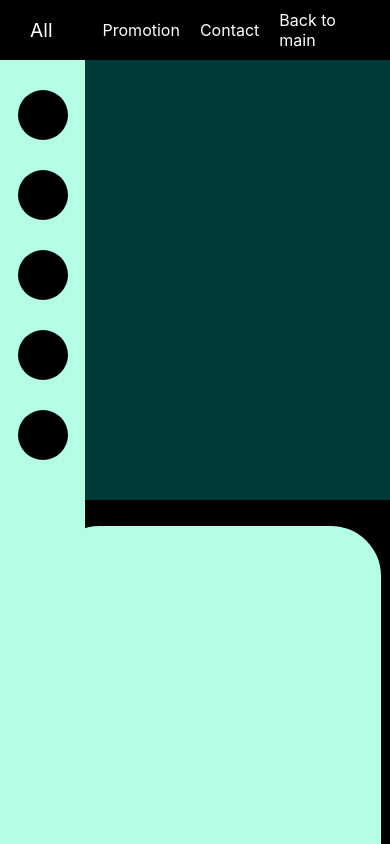
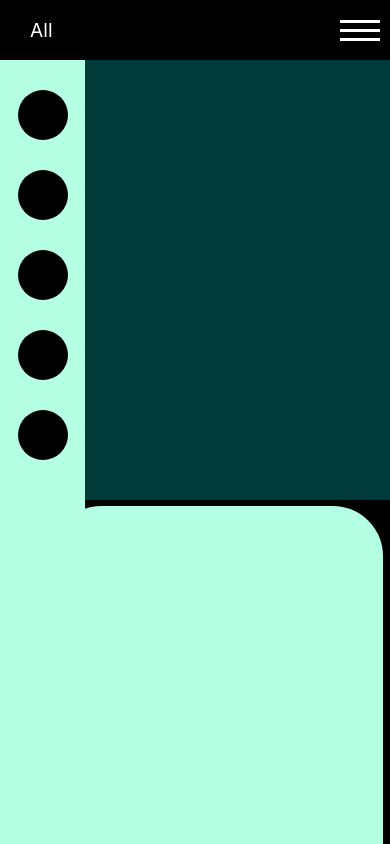
Before and after one commit to Tommiex/website-test, a React (Create React App) app in the folder website/: page /rest in a window 390 px wide. Shown: the top 844 px of the page. Built offline with nearby package versions, Linux system fonts and the light colour scheme; a web font is replaced by a local one.

Commit message:
update rest hamburger

```diff
--- /dev/null
+++ b/website/src/compRestaurant/navbar/hamburger.css
@@ -0,0 +1,60 @@
+.hamburger{
+    display: none;
+}
+
+@media only screen and (max-width:600px) {
+    .hamburger{
+        display: flex;
+        min-width: 60px;
+        min-height: 60px;
+        justify-content: center ;
+        align-items: center;
+        flex-direction: column;
+        gap: 6px;
+        cursor:pointer;
+        transition: all 5s ease;
+        pointer-events: auto;
+
+    }
+    .hamburger div:nth-child(1){
+        width: 40px;
+        height: 3px;
+        background: white;
+    }
+    .hamburger div:nth-child(2){
+        width: 40px;
+        height: 3px;
+        background: white;
+
+    }
+    .hamburger div:nth-child(3){
+        width: 40px;
+        height: 3px;
+        background: white;
+    }
+    .hamburger div:nth-child(n){
+        transition: transform 0.3s ease;
+    }
+    .HBGactive div:nth-child(1){
+        width: 40px;
+        height: 3px;
+        background: white;
+        transform: translate3d(0, 10px, 0) rotate(45deg);
+
+    }
+    .HBGactive div:nth-child(2){
+        width: 40px;
+        height: 3px;
+        background: white;
+        opacity:0;
+    }
+    .HBGactive div:nth-child(3){
+        width: 40px;
+        height: 3px;
+        background: white;
+        transform: translate3d(0, -8px, 0) rotate(-45deg);
+    }
+    .HBGactive div:nth-child(n){
+        transition: all 0.3s ease;
+    }
+}
--- a/website/src/compRestaurant/navbar/navbar.css
+++ b/website/src/compRestaurant/navbar/navbar.css
@@ -1,11 +1,4 @@
-*{
-    box-sizing: border-box;
-    margin: 0;
-    padding: 0;
-}
-/* body{
-    background: #002719;
-} */
+
 
 .nav{
     position: fixed;
@@ -38,3 +31,19 @@
     justify-content: center;
 
 }
+@media only screen and (max-width:600px) {
+    .Right{
+        display: none;
+        opacity: 0;
+    }
+    .Ractive{
+        position: fixed;
+        opacity: 1;
+        right: 0;
+        top: 50px;
+        display: flex;
+        flex-direction: column;
+        text-align: start;
+        transition: all 0.5s ease;
+    }
+}
--- a/website/src/compRestaurant/navbar/navbar.js
+++ b/website/src/compRestaurant/navbar/navbar.js
@@ -1,12 +1,39 @@
 import "./navbar.css";
+import "./hamburger.css";
+import {useState}from "react"
 function Navbar1R(){
+    const [hamburgerBTN,changeHamburger]=useState()
+
+    function activeBurger(){
+        changeHamburger(hamburgerBTN=> !hamburgerBTN)
+    }
+    function changeBurgerClass(){
+        if(hamburgerBTN){
+            return('hamburger HBGactive')
+        }else
+            return('hamburger')
+
+    }
+    function changeRightClass(){
+        if(hamburgerBTN){
+            return('Right Ractive')
+        }else
+            return('Right')
+
+    }
+
 
     return(
         <div className="nav">
             <div className="Left">
                 All
             </div>
-            <div className="Right">
+            <div className={changeBurgerClass()} onClick={()=>{activeBurger()}}>
+                <div className="bar1"></div>
+                <div className="bar2"></div>
+                <div className="bar3"></div>
+            </div>
+            <div className={changeRightClass()}>
                 <a href="#">Promotion</a>
                 <a href="#">Contact</a>
                 <a href="#">Back to main</a>
--- a/website/src/compRestaurant/review/maincontain.css
+++ b/website/src/compRestaurant/review/maincontain.css
@@ -27,7 +27,8 @@
     top: 20%;
     height: 100%;
     width: 95%;
-    margin: 20px;
+    margin-left: 1.5%;
+    margin-right: 0.5%;
     border-radius: 50px;
     background: #b4ffe3;
 }
```
